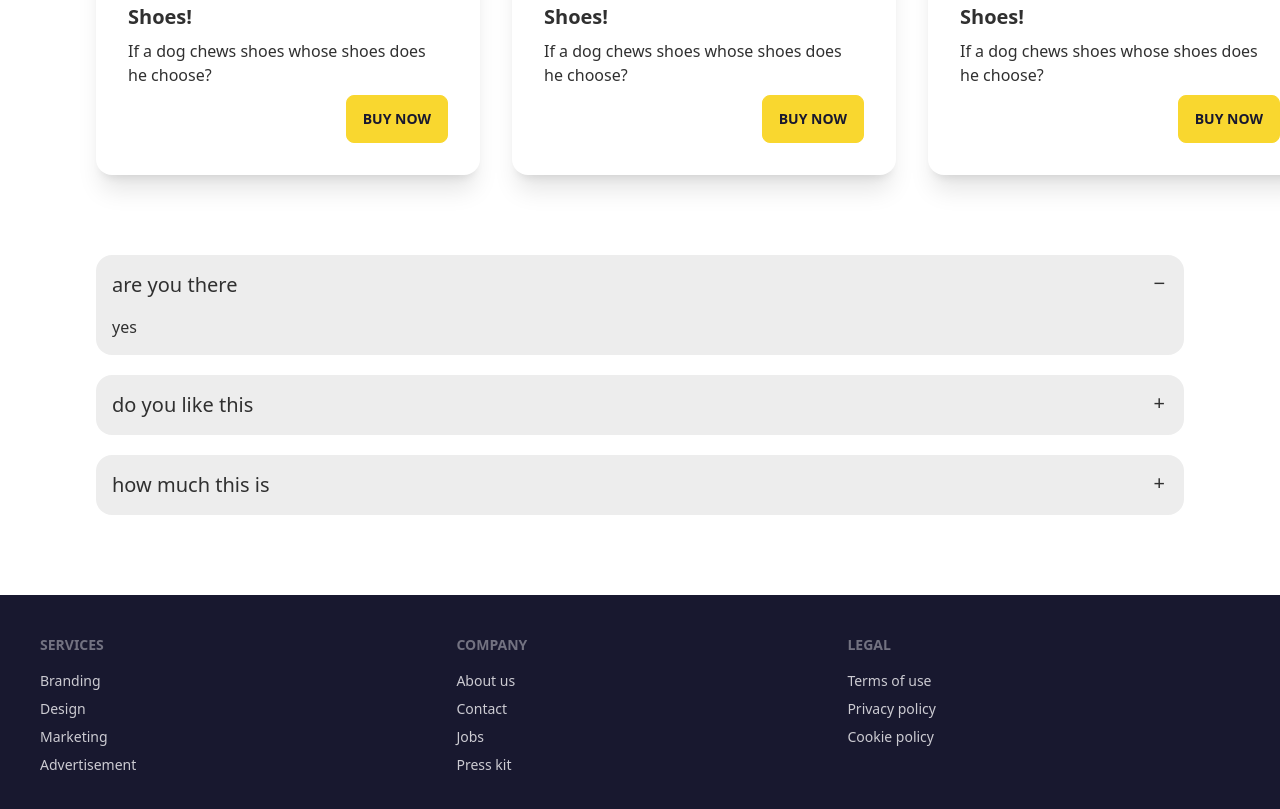
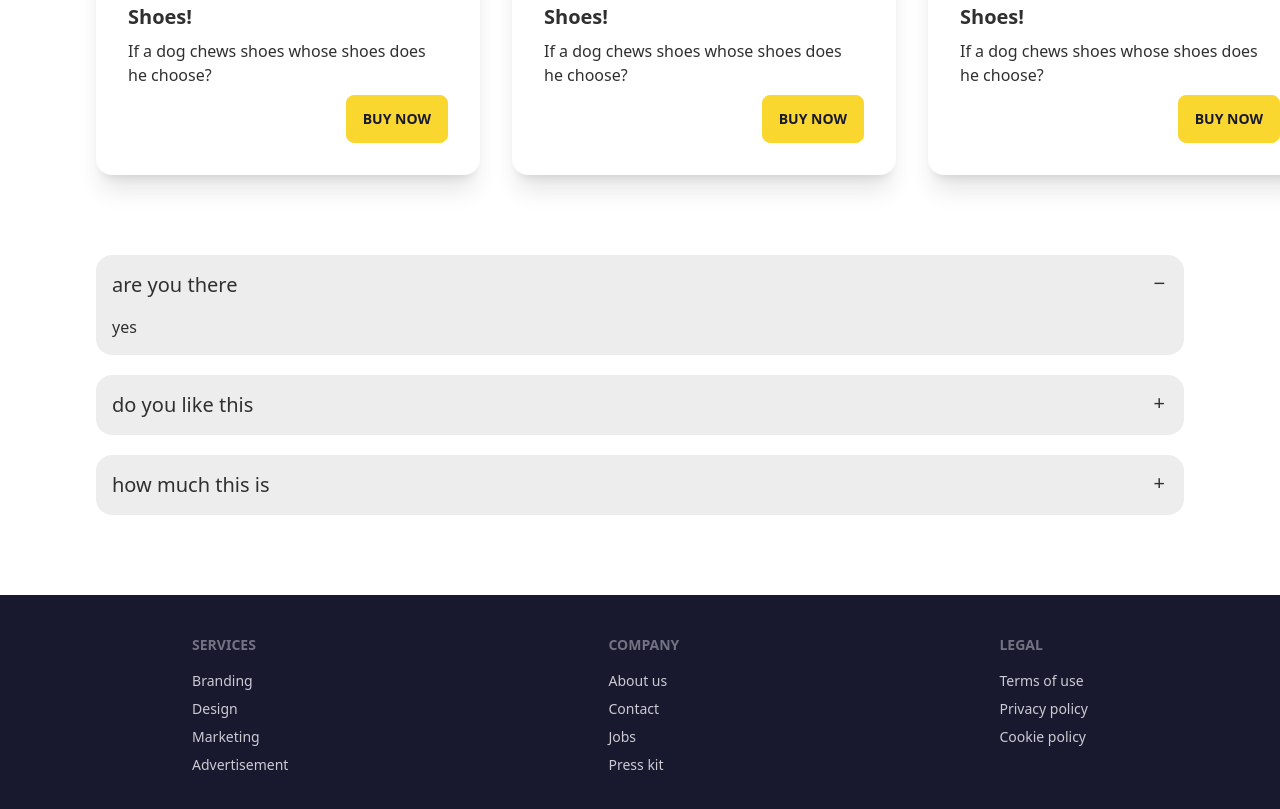
Before and after one commit to fazlera/tailwind-concept, a plain HTML site: page index.html in a window 1280 px wide. Shown: the part 2939-3748 px from the top of the page. Drawn offline with nearby package versions, Linux system fonts and the light colour scheme.

Commit message:
all updated

```diff
--- a/index.html
+++ b/index.html
@@ -250,7 +250,7 @@
     </main>
 
     <footer>
-        <footer class="footer p-10 bg-neutral text-neutral-content">
+        <footer class="footer p-10 bg-neutral text-neutral-content justify-around">
             <div>
               <span class="footer-title">Services</span>
               <a class="link link-hover">Branding</a>
```
